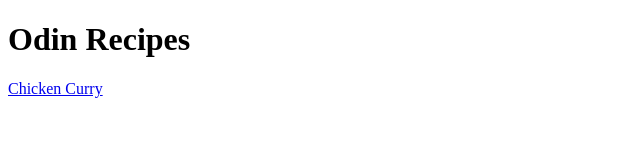
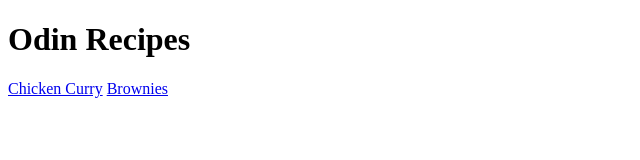
Before and after one commit to delayonion/odin-recipes, a plain HTML site: page index.html in a window 1280 px wide. Shown: the full height of the page, 0-640 px from the left. Drawn offline with Linux system fonts and the light colour scheme.

Commit message:
Edit index.html and add brownies

```diff
--- a/index.html
+++ b/index.html
@@ -8,5 +8,6 @@
     <body>
         <h1>Odin Recipes</h1>
         <a href="recipes/curry.html">Chicken Curry</a>
+        <a href="recipes/brownies.html">Brownies</a>
     </body>
 </html>
```
